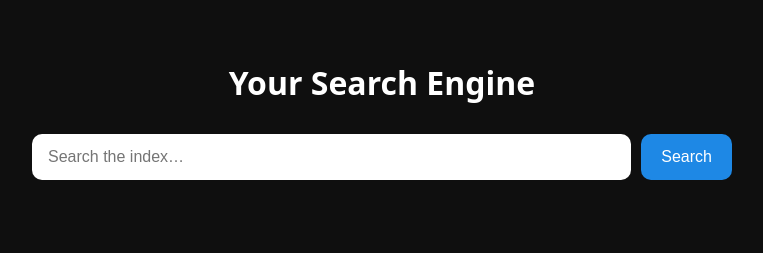
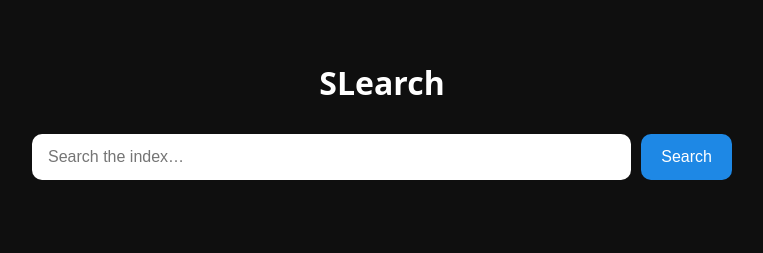
Before and after one commit to SLearch/SLearch.github.io, a plain HTML site: page index.html in a window 1280 px wide. Shown: the whole page, without its empty margins (258-1021 px from the left). Drawn offline with Linux system fonts and the light colour scheme.

Commit message:
Update index.html

```diff
--- a/index.html
+++ b/index.html
@@ -2,7 +2,7 @@
 <html lang="en">
 <head>
   <meta charset="UTF-8">
-  <title>Your Search Engine</title>
+  <title>SLearch</title>
   <meta name="viewport" content="width=device-width, initial-scale=1.0">
 
   <style>
@@ -104,7 +104,7 @@
 <body>
 
   <div class="container">
-    <h1>Your Search Engine</h1>
+    <h1>SLearch</h1>
 
     <form id="searchForm">
       <div class="search-box">
```
